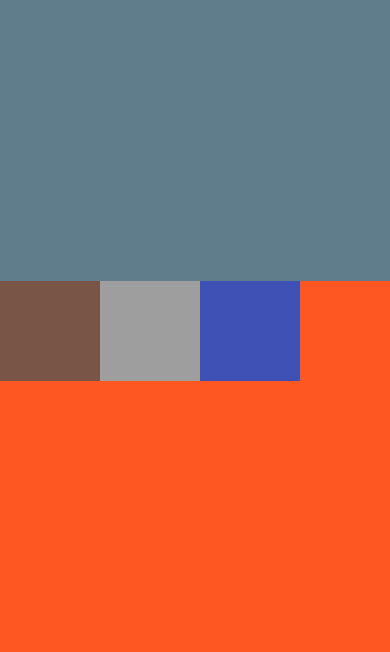
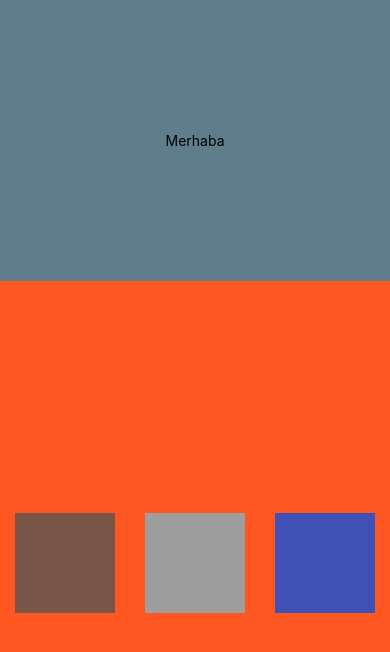
Before and after one commit to guluutku/React_Native_ile_Mobil_Uygulama_Gelistirme_ve_MobX, a React Native app: screen / in a window 390 px wide. Shown: the top 652 px of the page. Built offline with nearby package versions, Linux system fonts and the light colour scheme.

Commit message:
Update App.js

```diff
--- a/App.js
+++ b/App.js
@@ -1,4 +1,3 @@
-/* eslint-disable no-trailing-spaces */
 /**
  * Sample React Native App
  * https://github.com/facebook/react-native
@@ -9,6 +8,7 @@
 import React from 'react';
 import {
   StyleSheet,
+  Text,
   View,
 } from 'react-native';
 
@@ -16,7 +16,9 @@ function App() {
 
   return (
     <View style={styles.container}>
-      <View style={styles.slideOne} />
+      <View style={styles.slideOne}>
+        <Text>Merhaba</Text>
+      </View>
       <View style={styles.slideTwo} >
         <View style={[styles.box, styles.box1]} />
         <View style={[styles.box, styles.box2]} />
@@ -34,11 +36,15 @@ const styles = StyleSheet.create({
   slideOne: {
     backgroundColor: '#607D8B',
     flex: 1,
+    justifyContent: 'center',
+    alignItems: 'center',
   },
   slideTwo: {
     backgroundColor: '#FF5722',
     flex: 2,
     flexDirection: 'row',
+    justifyContent: 'space-around',
+    alignItems: 'center',
   },
 
   box: {
```
